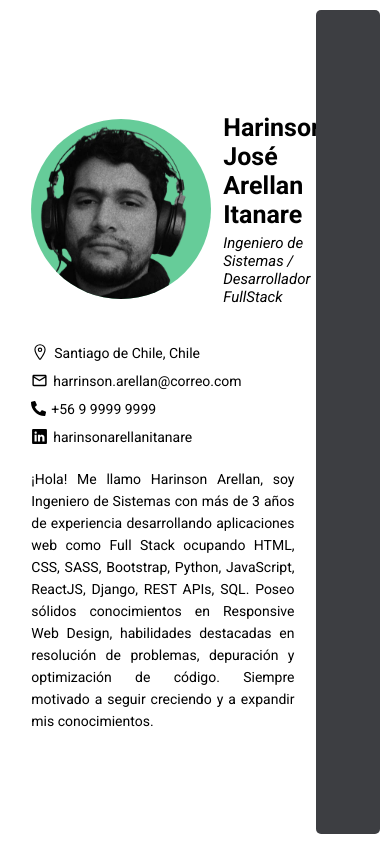
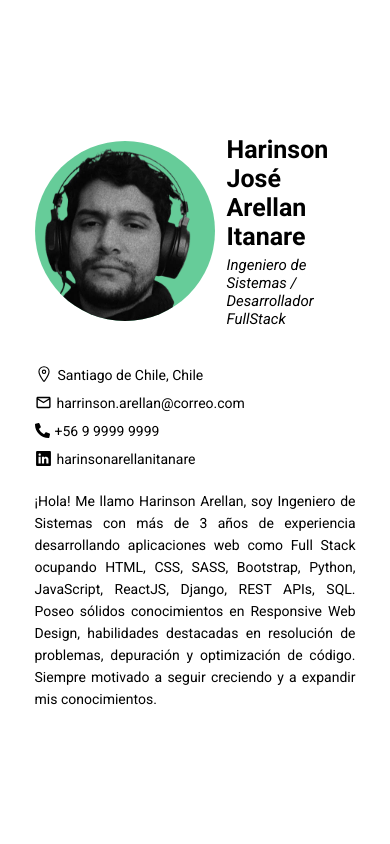
Before and after one commit to harinsonA/portafolio, a React (Create React App) app: page / in a window 390 px wide. Built offline with nearby package versions, Linux system fonts and the light colour scheme.

Commit message:
feat: implementar inicio de diseno responsive en la aplicacion

```diff
--- a/src/styles/App.css
+++ b/src/styles/App.css
@@ -9,3 +9,9 @@
   padding: 10px;
   background-color: #FFF;
 }
+
+@media screen and (max-width: 900px) {
+  .App {
+    flex-direction: column;
+  }
+}
```
